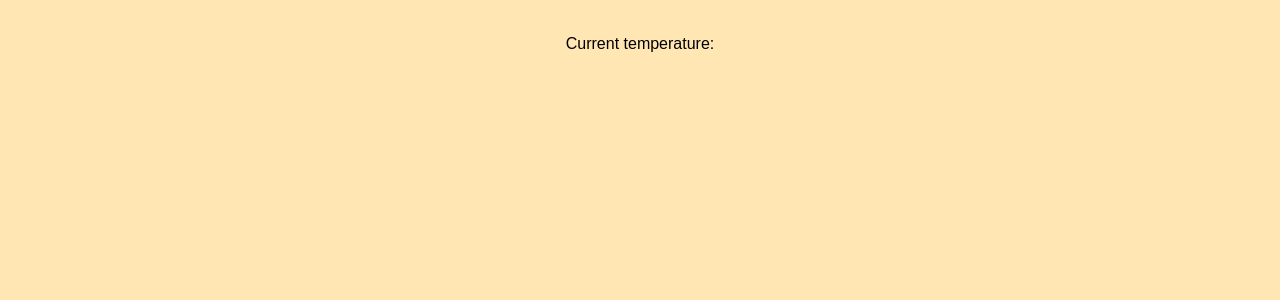
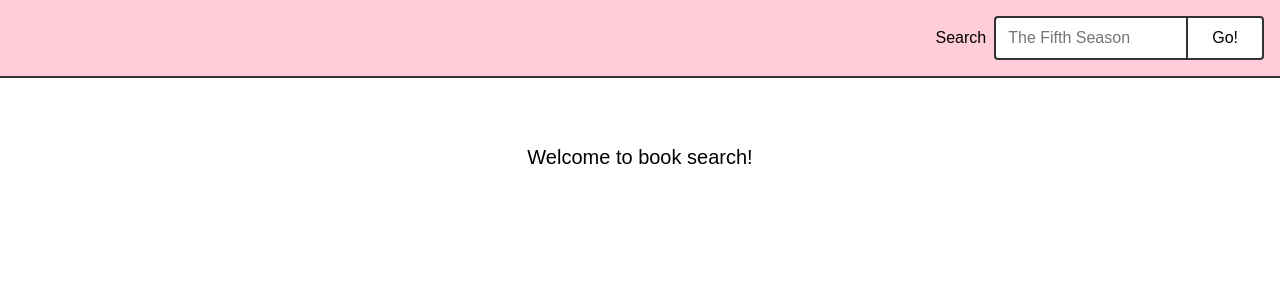
Before and after one commit to arnoldpaye/react-joy, a React (Vite) app: page / in a window 1280 px wide. Shown: the top 300 px of the page. Built offline with nearby package versions, Linux system fonts and the light colour scheme; no server answers; a web font is replaced by a local one.

Commit message:
feat: search result

```diff
--- a/src/App.jsx
+++ b/src/App.jsx
@@ -1,28 +1,105 @@
 import React from "react";
-import useSWR from "swr";
 
-const ENDPOINT = "https://jor-test-api.vercel.app/api/get-temperature";
+import TextInput from "./components/TextInput";
+import SearchResult from "./components/SearchResult";
 
-async function fetcher(endpoint) {
-  const response = await fetch(endpoint);
-  const json = await response.json();
+/*
+  API INSTRUCTIONS
 
-  return json;
-}
+  This endpoint expects a GET request,
+  with a query parameter of `searchTerm`.
+  Eg. `/api/book-search?searchTerm=winter`
+
+  To simulate an error, attach the following
+  query parameter: `simulatedError=true`
+
+  To test the results, here are some suggested
+  search terms:
+
+    • `fifth` — 1 result
+    • `a` — 18 results
+    • `becky` — 4 results
+    • `hello` — 0 results
+*/
+
+const ENDPOINT = "https://jor-test-api.vercel.app/api/book-search";
 
 function App() {
-  const { data, error } = useSWR(ENDPOINT, fetcher);
+  const [searchTerm, setSearchTerm] = React.useState("");
+  const [searchResults, setSearchResults] = React.useState(null);
+  // idle | loading | success | error
+  const [status, setStatus] = React.useState("idle");
 
-  console.log(data, error);
+  async function handleSearch(event) {
+    event.preventDefault();
+
+    setStatus("loading");
+
+    // const url = `${ENDPOINT}?searchTerm=${searchTerm}&simulatedError=true`;
+    const url = `${ENDPOINT}?searchTerm=${searchTerm}`;
+
+    const response = await fetch(url);
+    const json = await response.json();
+
+    if (json.ok) {
+      setSearchResults(json.results);
+      setStatus("success");
+    } else {
+      setStatus("error");
+    }
+  }
 
   return (
-    <p>
-      Current temperature:
-      {typeof data?.temperature === "number" && (
-        <span className="temperature">{data.temperature}°C</span>
-      )}
-    </p>
+    <>
+      <header>
+        <form onSubmit={handleSearch}>
+          <TextInput
+            required={true}
+            label="Search"
+            placeholder="The Fifth Season"
+            value={searchTerm}
+            onChange={(event) => {
+              setSearchTerm(event.target.value);
+            }}
+          />
+          <button>Go!</button>
+        </form>
+      </header>
+
+      <main>
+        {status === "idle" && <p>Welcome to book search!</p>}
+        {status === "loading" && <p>Searching...</p>}
+        {status === "error" && <p>Something went wrong!</p>}
+        {status === "success" && (
+          <SearchResultList searchResults={searchResults} />
+        )}
+      </main>
+    </>
   );
 }
 
+function SearchResultList({ searchResults }) {
+  if (searchResults.length === 0) {
+    return <p>No results</p>;
+  }
+  return (
+    <div className="search-results">
+      <h2>Search Results:</h2>
+      {searchResults?.map((result) => (
+        <SearchResult key={result.isbn} result={result} />
+      ))}
+    </div>
+  );
+}
+
+const EXAMPLE = {
+  isbn: "9781473621442",
+  name: "A Closed and Common Orbit",
+  author: "Becky Chambers",
+  coverSrc:
+    "https://sandpack-bundler.vercel.app/img/book-covers/common-orbit.jpg",
+  abstract:
+    "Lovelace was once merely a ship's artificial intelligence. When she wakes up in an new body, following a total system shut-down and reboot, she has no memory of what came before. As Lovelace learns to negotiate the universe and discover who she is, she makes friends with Pepper, an excitable engineer, who's determined to help her learn and grow.",
+};
+
 export default App;
--- /dev/null
+++ b/src/components/SearchResult.jsx
@@ -0,0 +1,20 @@
+import React from "react";
+
+function SearchResult({ result }) {
+  return (
+    <article className="search-result">
+      <div className="image-container">
+        <img alt="" src={result.coverSrc} />
+      </div>
+      <div className="description">
+        <p className="name">{result.name}</p>
+        <p className="author">
+          By <b>{result.author}</b>
+        </p>
+        <p className="abstract">{result.abstract}</p>
+      </div>
+    </article>
+  );
+}
+
+export default SearchResult;
--- a/src/components/TextInput.jsx
+++ b/src/components/TextInput.jsx
@@ -1,18 +1,17 @@
 import React from "react";
 
-function TextInput({ id, label, type }) {
-  const generatedId = React.useId();
-  const appliedId = id || generatedId;
-
-  /* if (typeof appliedId === 'undefined') {
-    appliedId = React.useId();
-  } */
+// This component uses a technique known as
+// “prop delegation”. We'll learn more about it
+// in Module 4!
+function TextInput({ id, label, ...delegated }) {
+  let generatedId = React.useId();
+  let appliedId = id || generatedId;
 
   return (
-    <div className="text-input">
+    <>
       <label htmlFor={appliedId}>{label}</label>
-      <input id={appliedId} type={type} />
-    </div>
+      <input id={appliedId} {...delegated} />
+    </>
   );
 }
 
--- a/src/styles.css
+++ b/src/styles.css
@@ -1,11 +1,93 @@
 body {
-  background: hsl(40deg 100% 85%);
+  padding: 0px;
+  margin: 0px;
+  /*
+    Always show a vertical scrollbar,
+    to prevent layout shifts
+  */
+  overflow-y: scroll;
+}
+header {
+  padding: 16px;
+  border-bottom: 2px solid #333;
+  background: hsl(345deg 100% 90%);
+}
+header form {
+  --radius: 4px;
+  display: flex;
+  gap: 0px;
+  justify-content: flex-end;
+  align-items: center;
+}
+header form label {
+  margin-right: 8px;
+}
+input,
+button {
+  height: 2.75rem;
+  border: 2px solid #333;
+}
+input {
+  width: 12rem;
+  padding: 0px 12px;
+  border-right: none;
+  border-radius: var(--radius) 0px 0px var(--radius);
+}
+button {
+  padding: 0px 24px;
+  border-radius: 0px var(--radius) var(--radius) 0px;
+  background: white;
+}
+.search-results {
+  display: flex;
+  flex-direction: column;
   padding: 32px;
+  gap: 32px;
+  margin: 32px auto;
+  max-width: 35rem;
 }
-p {
+.search-result {
+  display: flex;
+  border: 2px dashed #333;
+}
+.image-container {
+  width: 160px;
+  padding: 16px 0px 16px 16px;
+}
+.image-container img {
+  display: block;
+  width: 100%;
+  transform: translate(-24px, -16px) rotate(-10deg);
+  border: 2px solid white;
+}
+.search-result .description {
+  flex: 1;
+  padding: 16px;
+}
+.search-result .name {
+  font-size: 1.125rem;
+  font-weight: 500;
+}
+.search-result .author {
+  color: #666;
+  font-style: italic;
+}
+.search-result .author b {
+  font-weight: 500;
+}
+.search-result .abstract {
+  margin-top: 16px;
+  padding-top: 16px;
+  display: -webkit-box;
+  -webkit-box-orient: vertical;
+  -webkit-line-clamp: 5;
+  overflow: hidden;
+}
+/*
+  Style the "Welcome to Book Search" initial welcome
+*/
+main > p {
+  font-size: 1.25rem;
   text-align: center;
+  padding: 64px;
 }
-.temperature {
-  display: block;
-  font-size: 3rem;
-}
```
